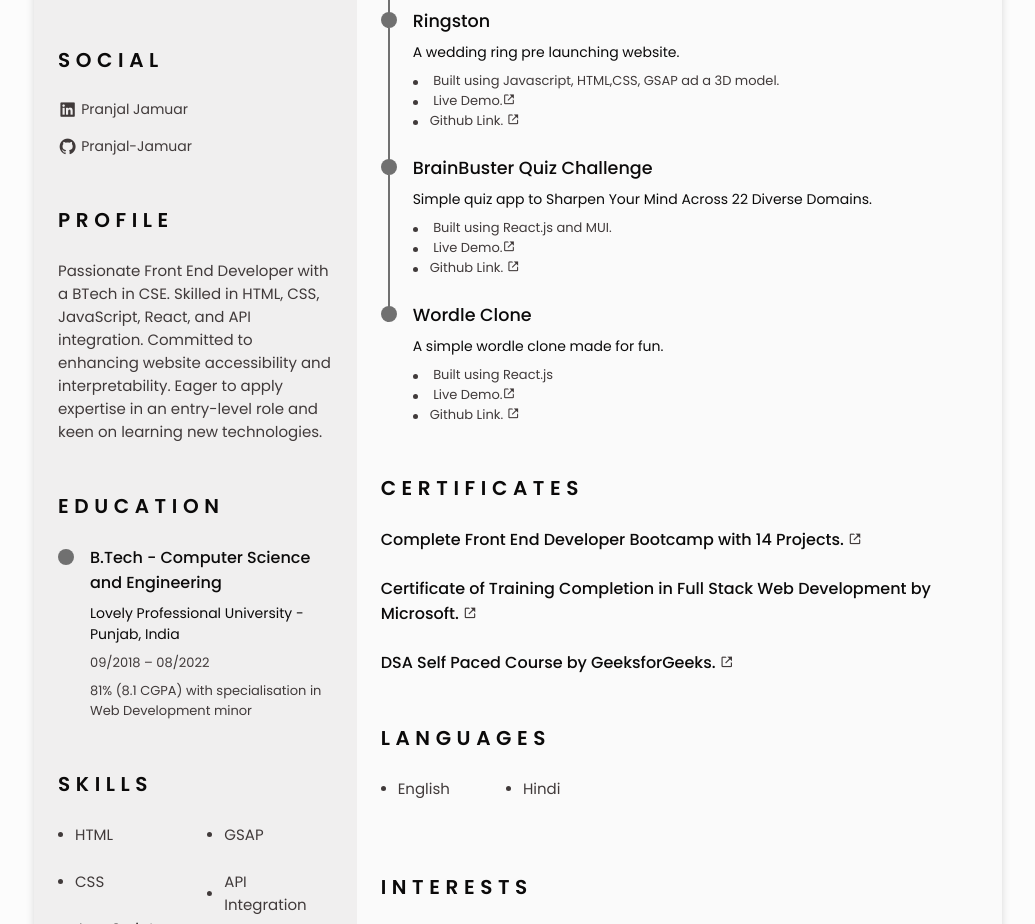
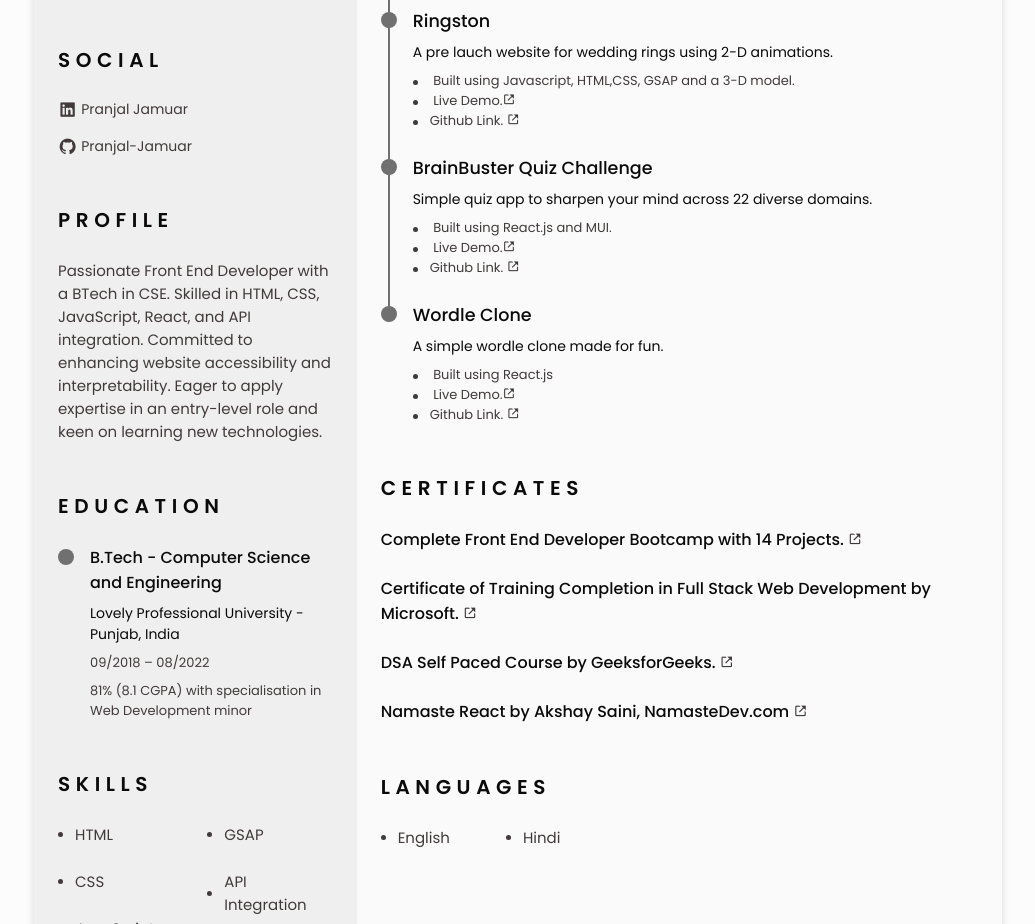
Before and after one commit to Pranjal-Jamuar/resume, a website: page index.html in a window 1280 px wide. Shown: the part 433-1357 px from the top of the page, without its empty margins (122-1157 px from the left). Drawn offline with nearby package versions, Linux system fonts and the light colour scheme.

Commit message:
Some clean-up done. Project completed

```diff
--- a/index.html
+++ b/index.html
@@ -329,12 +329,13 @@
                 <div class="projects-data bd-grid">
                   <h3 class="projects title">Ringston</h3>
                   <span class="projects-desc"
-                    >A wedding ring pre launching website.</span
+                    >A pre lauch website for wedding rings using 2-D
+                    animations.</span
                   >
                   <ul class="projects-stack">
                     <li class="projects-list">
                       <span class="projects-circle"></span> Built using
-                      Javascript, HTML,CSS, GSAP ad a 3D model.
+                      Javascript, HTML,CSS, GSAP and a 3-D model.
                     </li>
                     <li class="projects-list">
                       <span class="projects-circle"></span>
@@ -368,8 +369,8 @@
                 <div class="projects-data bd-grid">
                   <h3 class="projects title">BrainBuster Quiz Challenge</h3>
                   <span class="projects-desc"
-                    >Simple quiz app to Sharpen Your Mind Across 22 Diverse
-                    Domains.</span
+                    >Simple quiz app to sharpen your mind across 22 diverse
+                    domains.</span
                   >
                   <ul class="projects-stack">
                     <li class="projects-list">
@@ -487,35 +488,16 @@
                   focuses on Problem Solving.
                 </p> -->
               </div>
-              <!-- <div class="certificate-content">
+              <div class="certificate-content">
                 <h3 class="certificate-title">
-                  Responsive Website Design by FreeCodeCamp.
+                  Namaste React by Akshay Saini, NamasteDev.com
                   <a
-                    href="https://www.freecodecamp.org/certification/pranjal_jamuar/responsive-web-design"
+                    href="/public/assets/certificates/namaste-react.pdf"
                     target="_blank"
                     ><i class="bx bx-link-external certificate-icon"></i
                   ></a>
                 </h3>
-                <p class="certificate-desc">
-                  A self-paced course for learing Responsive Web Design by
-                  FreeCodeCamp.
-                </p>
-              </div> -->
-              <!-- <div class="certificate-content">
-                <h3 class="certificate-title">
-                  JavaScript Algorithms & Data Structures Developer
-                  Certification by FreeCodeCamp.
-                  <a
-                    href="https://www.freecodecamp.org/certification/pranjal_jamuar/javascript-algorithms-and-data-structures"
-                    target="_blank"
-                    ><i class="bx bx-link-external certificate-icon"></i
-                  ></a>
-                </h3>
-                <p class="certificate-desc">
-                  A problem solving focused Algorithms & Data Structures course
-                  in JavaScript.
-                </p>
-              </div> -->
+              </div>
             </div>
           </section>
           <!-- Languages -->
```
Also changed, not shown: 2 other files.
